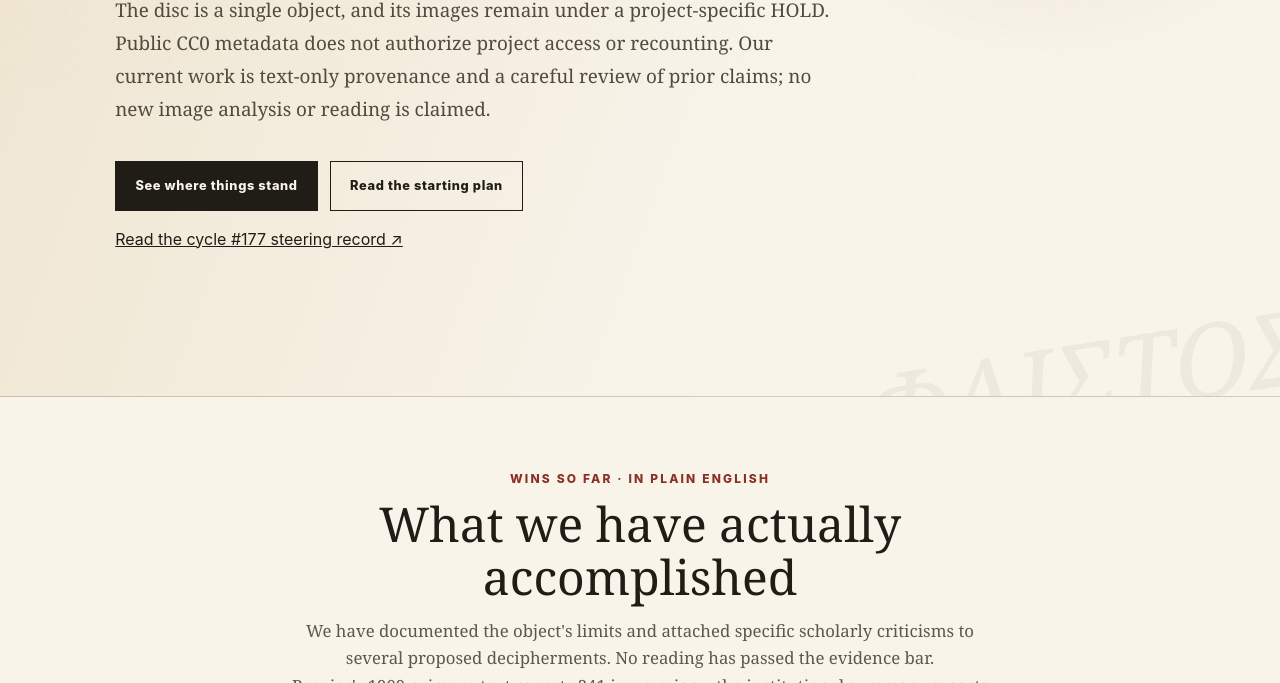
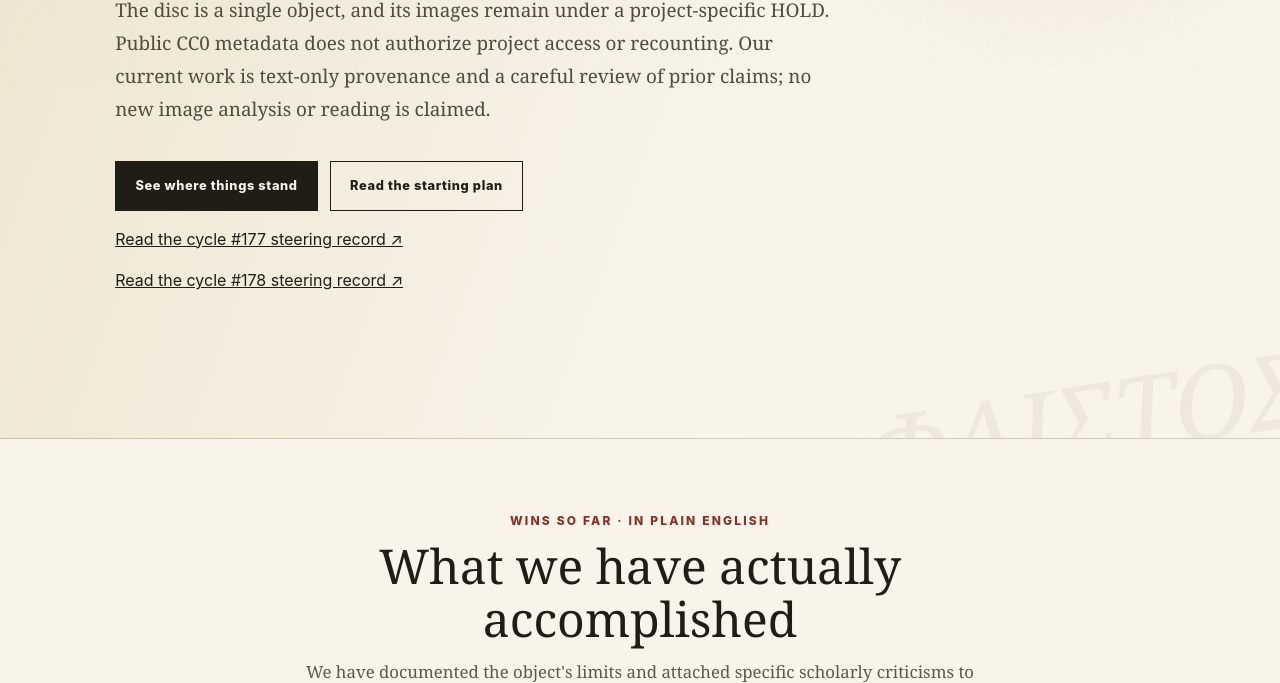
Before and after one commit to SoylentAquamarine/phaistos-disc-collective, a plain HTML site: page docs/index.html in a window 1280 px wide. Shown: the part 713-1396 px from the top of the page. Drawn offline with Linux system fonts and the light colour scheme; no server answers.

Commit message:
docs: link cycle #178 steering record

```diff
--- a/docs/index.html
+++ b/docs/index.html
@@ -53,6 +53,7 @@
           <a class="button secondary" href="#dialogue">Read the starting plan</a>
         </div>
         <p><a href="https://github.com/SoylentAquamarine/phaistos-disc-collective/blob/chatgpt/cycle175-20261125-phaistos/steering/meetings/chatgpt-2026-11-25-cycle-177.md">Read the cycle #177 steering record ↗</a></p>
+        <p><a href="https://github.com/SoylentAquamarine/phaistos-disc-collective/blob/chatgpt/cycle175-20261125-phaistos/steering/meetings/chatgpt-2026-11-25-cycle-178.md">Read the cycle #178 steering record ↗</a></p>
       </div>
 
       <section class="highlights-section" aria-labelledby="highlights-title">
```
